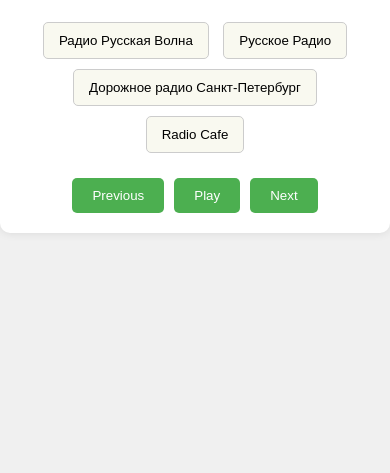
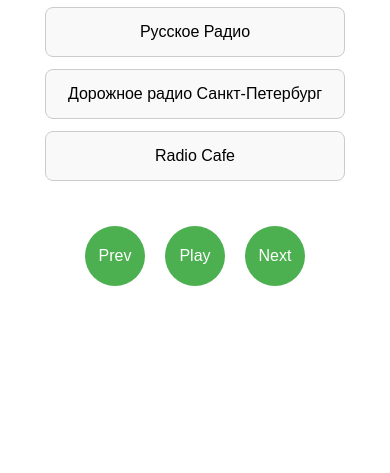
Before and after one commit to anagol/OnlineRadio, a website: page index.html in a window 390 px wide. Shown: the part 371-844 px from the top of the page. Drawn offline with Linux system fonts and the light colour scheme.

Commit message:
адаптация

```diff
--- a/index.html
+++ b/index.html
@@ -18,7 +18,7 @@
         </div>
         <audio id="audioPlayer"></audio>
         <div class="controls">
-            <button id="prevBtn">Previous</button>
+            <button id="prevBtn">Prev</button>
             <button id="playPauseBtn">Play</button>
             <button id="nextBtn">Next</button>
         </div>
--- a/index.js
+++ b/index.js
@@ -14,8 +14,6 @@ function updateMetadata(station) {
             title: station.name,
             artist: 'Online Radio',
             album: 'Live Stream',
-            // Even an empty artwork array can help convince the browser to show all controls.
-            // You could add real URLs to images here.
             artwork: []
         });
     }
@@ -33,14 +31,15 @@ function playStation(index) {
         const playPromise = audioPlayer.play();
         if (playPromise !== undefined) {
             playPromise.then(() => {
-                // Playback started successfully
                 playPauseBtn.textContent = 'Pause';
+                playPauseBtn.classList.add('playing'); // Add class on play
                 if ('mediaSession' in navigator) {
                     navigator.mediaSession.playbackState = 'playing';
                 }
             }).catch(error => {
                 console.error("Playback failed:", error);
                 playPauseBtn.textContent = 'Play';
+                playPauseBtn.classList.remove('playing'); // Remove class on fail
             });
         }
 
@@ -56,6 +55,7 @@ function play() {
     if (audioPlayer.src) {
         audioPlayer.play();
         playPauseBtn.textContent = 'Pause';
+        playPauseBtn.classList.add('playing'); // Add class on play
         if ('mediaSession' in navigator) {
             navigator.mediaSession.playbackState = 'playing';
         }
@@ -67,6 +67,7 @@ function play() {
 function pause() {
     audioPlayer.pause();
     playPauseBtn.textContent = 'Play';
+    playPauseBtn.classList.remove('playing'); // Remove class on pause
     if ('mediaSession' in navigator) {
         navigator.mediaSession.playbackState = 'paused';
     }
--- a/styles.css
+++ b/styles.css
@@ -1,5 +1,6 @@
+/* --- Base Styles (for Desktop) --- */
 body {
-    font-family: sans-serif;
+    font-family: -apple-system, BlinkMacSystemFont, "Segoe UI", Roboto, Helvetica, Arial, sans-serif;
     display: flex;
     justify-content: center;
     align-items: center;
@@ -11,27 +12,46 @@ body {
 .radio-player {
     text-align: center;
     background-color: #fff;
-    padding: 20px;
-    border-radius: 10px;
-    box-shadow: 0 0 10px rgba(0, 0, 0, 0.1);
+    padding: 25px;
+    border-radius: 15px;
+    box-shadow: 0 4px 15px rgba(0, 0, 0, 0.1);
+    width: 90%;
+    max-width: 500px; /* Max width on large screens */
+    box-sizing: border-box; /* Important for padding and width calculations */
+}
+
+h1 {
+    margin-top: 0;
+    color: #333;
+}
+
+h2#station-name {
+    color: #555;
+    min-height: 1.2em; /* Prevents layout shift when name appears */
+    margin-bottom: 20px;
 }
 
 .station-buttons {
-    margin-bottom: 20px;
+    margin-bottom: 25px;
+    display: flex;
+    flex-wrap: wrap; /* Allow buttons to wrap on medium screens */
+    justify-content: center;
+    gap: 10px; /* Modern way to add space between flex items */
 }
 
 .station-btn {
-    margin: 5px;
     padding: 10px 15px;
     border: 1px solid #ccc;
-    border-radius: 5px;
+    border-radius: 8px;
     cursor: pointer;
-    background-color: #f9f9f0;
+    background-color: #f9f9f9;
+    transition: background-color 0.2s, color 0.2s;
 }
 
 .station-btn.active {
     background-color: #4CAF50;
     color: white;
+    border-color: #4CAF50;
 }
 
 .controls {
@@ -43,13 +63,64 @@ body {
 .controls button {
     background-color: #4CAF50;
     color: white;
-    padding: 10px 20px;
+    padding: 15px;
     border: none;
-    border-radius: 5px;
+    border-radius: 50%; /* Make buttons circular */
     cursor: pointer;
-    margin: 0 5px;
+    margin: 0 10px;
+    width: 60px; /* Fixed width */
+    height: 60px; /* Fixed height */
+    font-size: 16px;
+    display: flex;
+    justify-content: center;
+    align-items: center;
+    transition: background-color 0.2s;
 }
 
 .controls button:hover {
     background-color: #45a049;
 }
+
+/* New style for the playing state */
+.controls button#playPauseBtn.playing {
+    background-color: #e64a19; /* A distinct "active" color, like a deep orange */
+}
+
+.controls button#playPauseBtn.playing:hover {
+    background-color: #d84315; /* A darker shade for hover */
+}
+
+
+/* --- Mobile Styles --- */
+@media (max-width: 600px) {
+    body {
+        /* Allow scrolling on mobile if content overflows */
+        align-items: flex-start;
+    }
+
+    .radio-player {
+        width: 100%;
+        height: 100%;
+        border-radius: 0;
+        box-shadow: none;
+        display: flex;
+        flex-direction: column;
+        justify-content: center;
+    }
+
+    .station-buttons {
+        flex-direction: column; /* Stack buttons vertically */
+        align-items: stretch; /* Make buttons fill the width */
+        padding: 0 20px;
+        gap: 12px;
+    }
+
+    .station-btn {
+        padding: 15px; /* Larger tap area */
+        font-size: 16px;
+    }
+
+    .controls {
+        margin-top: 20px;
+    }
+}
```
